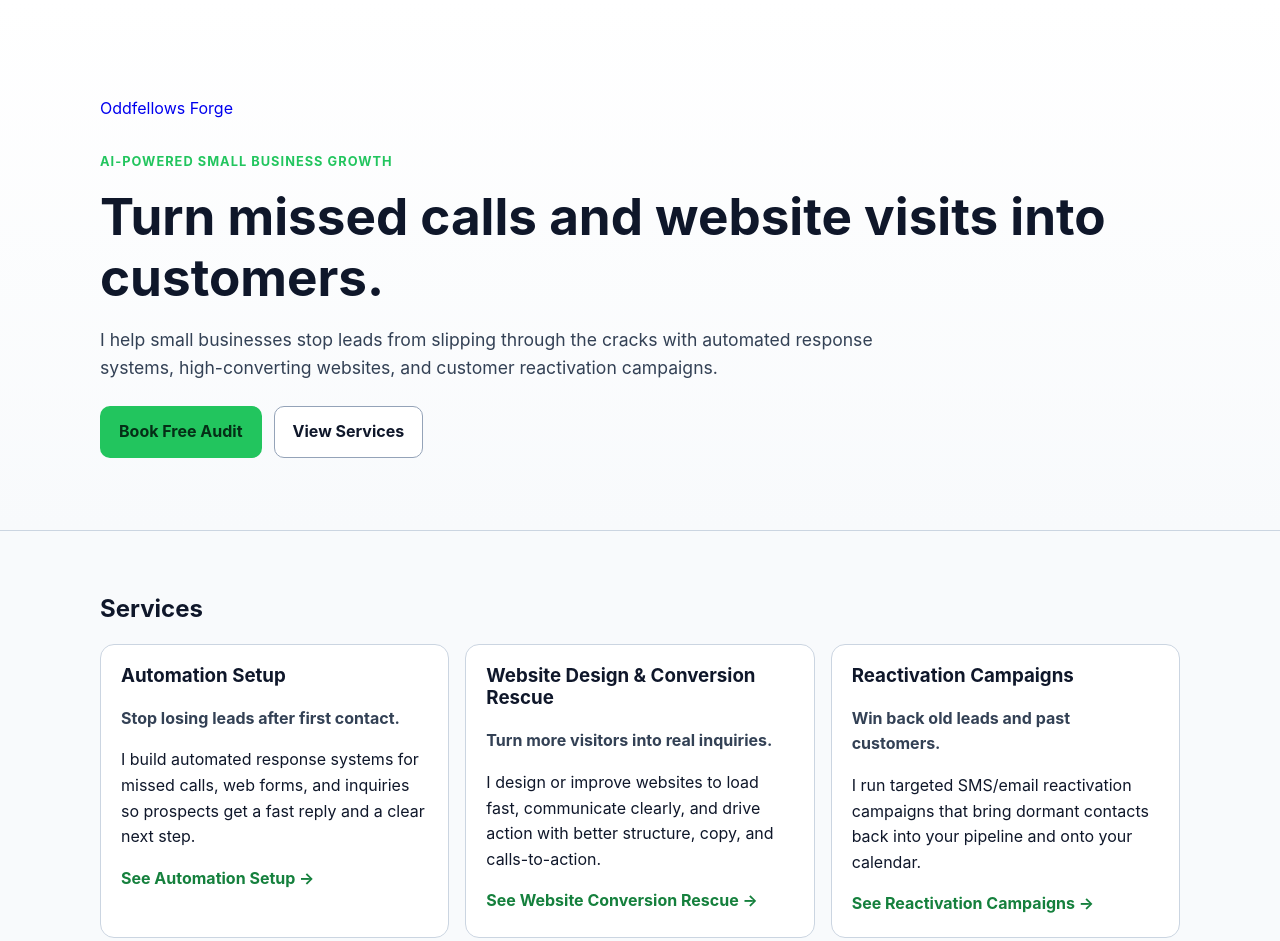
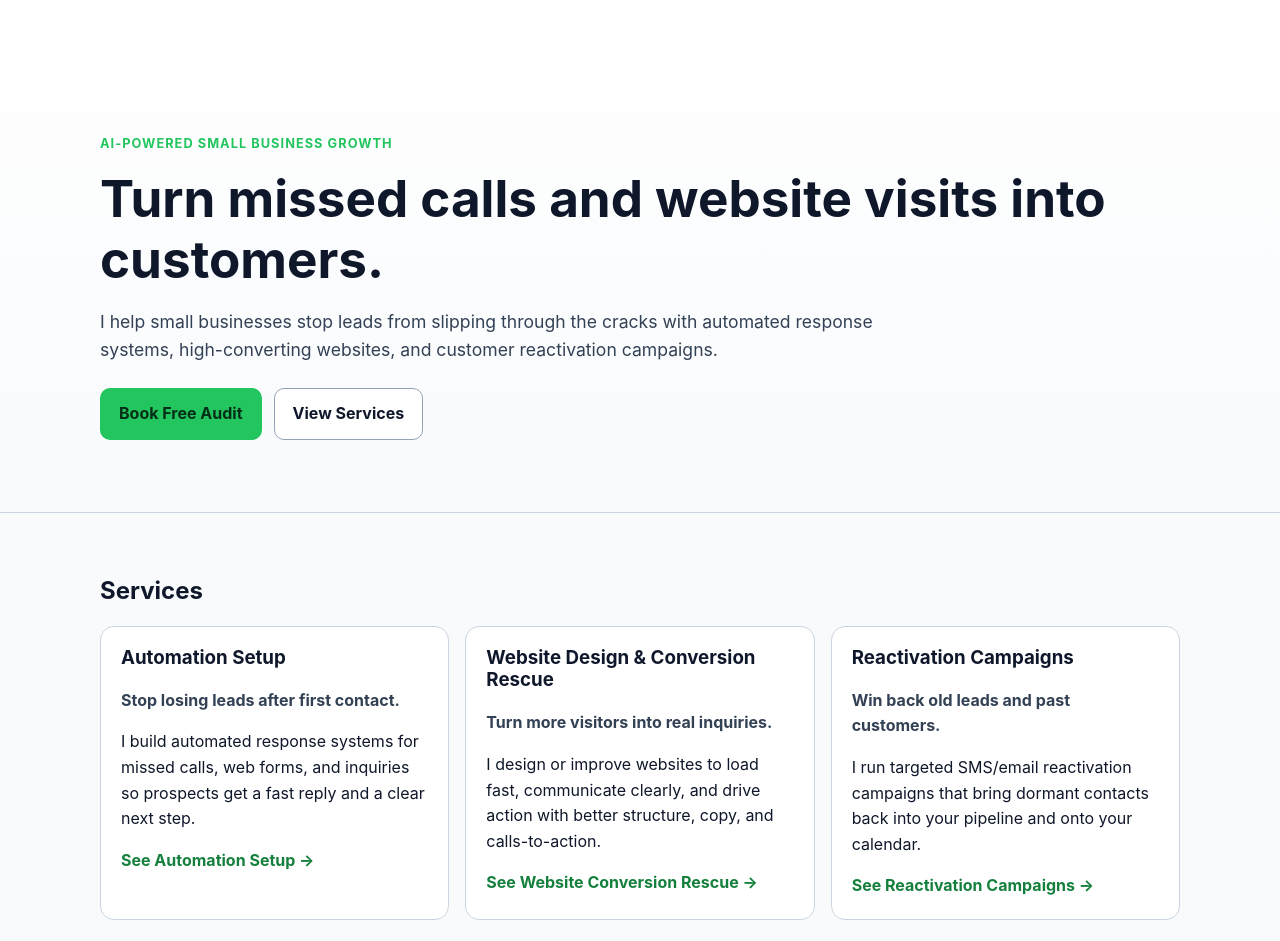
Before and after one commit to Sandonman/oddfellows-forge-site, a plain HTML site: page index.html in a window 1280 px wide. Shown: the top 941 px of the page. Drawn offline with Linux system fonts and the light colour scheme.

Commit message:
Restart logo process as icon-only rebuild (archive v3, initialize v4)

```diff
--- a/index.html
+++ b/index.html
@@ -13,9 +13,7 @@
   <body>
     <header class="hero">
       <div class="container">
-        <a href="#" class="brand-lockup" aria-label="Oddfellows Forge home">
-          <span class="brand-name">Oddfellows Forge</span>
-        </a>
+        <a href="#" class="brand-lockup" aria-label="Oddfellows Forge home"></a>
         <p class="eyebrow">AI-Powered Small Business Growth</p>
         <h1>Turn missed calls and website visits into customers.</h1>
         <p class="subheadline">
```
Also changed, not shown: brand-assets/logo/archive/2026-03-09-restart/v3.0/README.md (renamed from brand-assets/logo/v3.0/README.md), brand-assets/logo/archive/2026-03-09-restart/v3.0/preview-horizontal.html (renamed from brand-assets/logo/v3.0/preview-horizontal.html), brand-assets/logo/archive/2026-03-09-restart/v3.0/preview-icon.html (renamed from brand-assets/logo/v3.0/preview-icon.html), brand-assets/logo/archive/2026-03-09-restart/v3.0/source-sheet.jpg (added), brand-assets/logo/v4.0-icon-only/README.md (added), brand-assets/logo/v4.0-icon-only/source-sheet.jpg (renamed from brand-assets/logo/v3.0/source-sheet.jpg).
